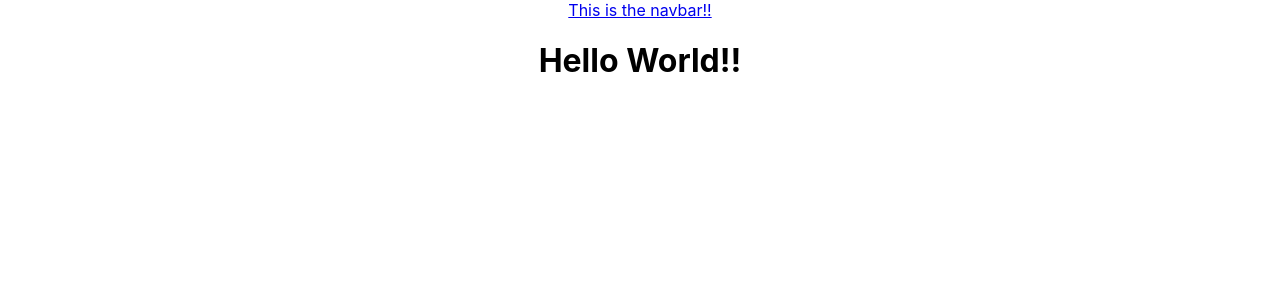
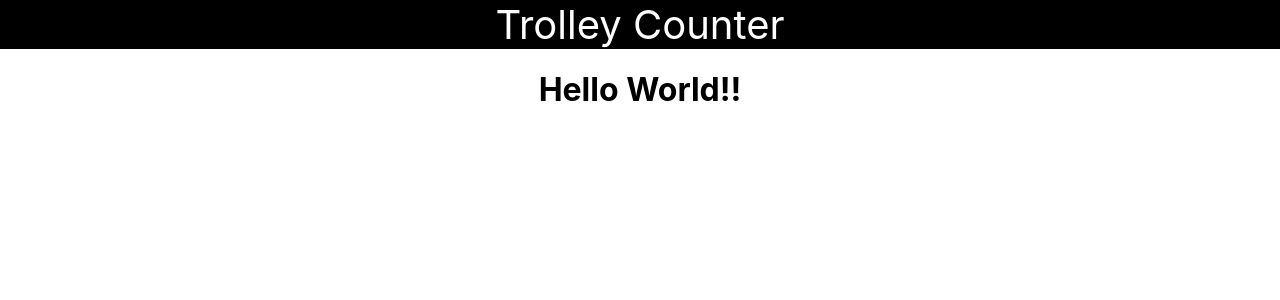
Before and after one commit to cameronjamesw/trolley-counter-frontend, a React (Create React App) app in the folder trolley-counter/: page / in a window 1280 px wide. Shown: the top 300 px of the page. Built offline with nearby package versions, Linux system fonts and the light colour scheme.

Commit message:
add styling to navbar

```diff
--- a/trolley-counter/src/components/NavBar.js
+++ b/trolley-counter/src/components/NavBar.js
@@ -1,14 +1,17 @@
-import React from 'react'
-import { Navbar, Container } from 'react-bootstrap'
+import React from "react";
+import { Navbar, Container, NavLink } from "react-bootstrap";
+import styles from "../styles/NavBar.module.css";
 
 const NavBar = () => {
   return (
-    <Navbar bg="dark" variant="dark" fixed="top">
+    <Navbar fixed="top" className={styles.NavBar}>
       <Container>
-        <Navbar.Brand href="#home">This is the navbar!!</Navbar.Brand>
+        <NavLink className={styles.NavLink}>
+          <Navbar.Brand>Trolley Counter</Navbar.Brand>
+        </NavLink>
       </Container>
     </Navbar>
-  )
-}
+  );
+};
 
-export default NavBar
+export default NavBar;
--- /dev/null
+++ b/trolley-counter/src/styles/NavBar.module.css
@@ -0,0 +1,9 @@
+.NavBar {
+    background-color: #000;
+}
+
+.NavLink {
+    color: #fff;
+    font-size: 2.5rem;
+    text-decoration: none;
+}
```
